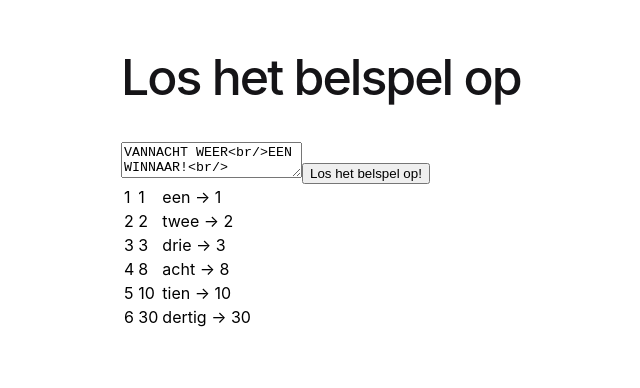
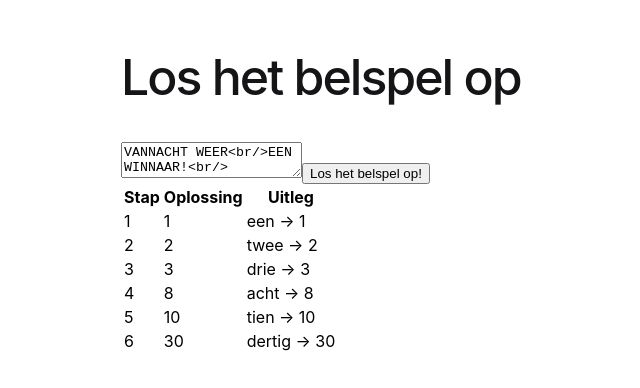
Before and after one commit to YannickVanHecke/CallingGameSolver, an Angular app: page / in a window 1280 px wide. Both pictures are taken after a click on the button "Los het belspel op!". Shown: the top 388 px of the page, without its empty margins (169-809 px from the left). Built offline with nearby package versions, Linux system fonts and the light colour scheme.

Commit message:
add table heading.

```diff
--- a/src/app/app.component.html
+++ b/src/app/app.component.html
@@ -186,8 +186,13 @@
       <textarea [(ngModel)]="Assignment"></textarea>
 
       <button (click)="solve()">Los het belspel op!</button>
-      <div>
+      <div *ngIf="solution.Items.length > 0">
         <table>
+          <tr>
+            <th>Stap</th>
+            <th>Oplossing</th>
+            <th>Uitleg</th>
+          </tr>
           <tr *ngFor="let row of solution.Items">
             <td>{{row.Order}}</td>
             <td>{{row.Solution}}</td>
```
